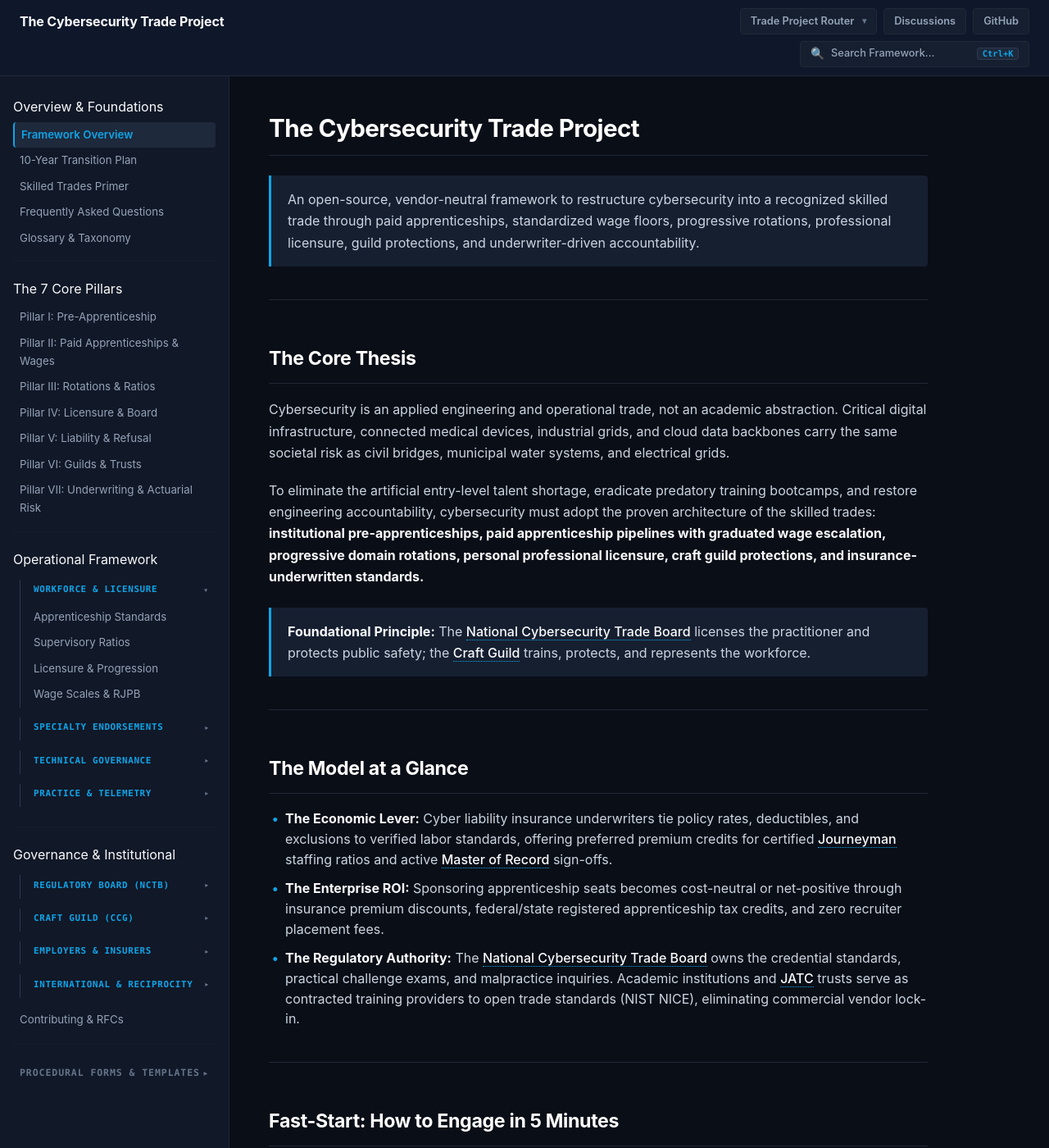
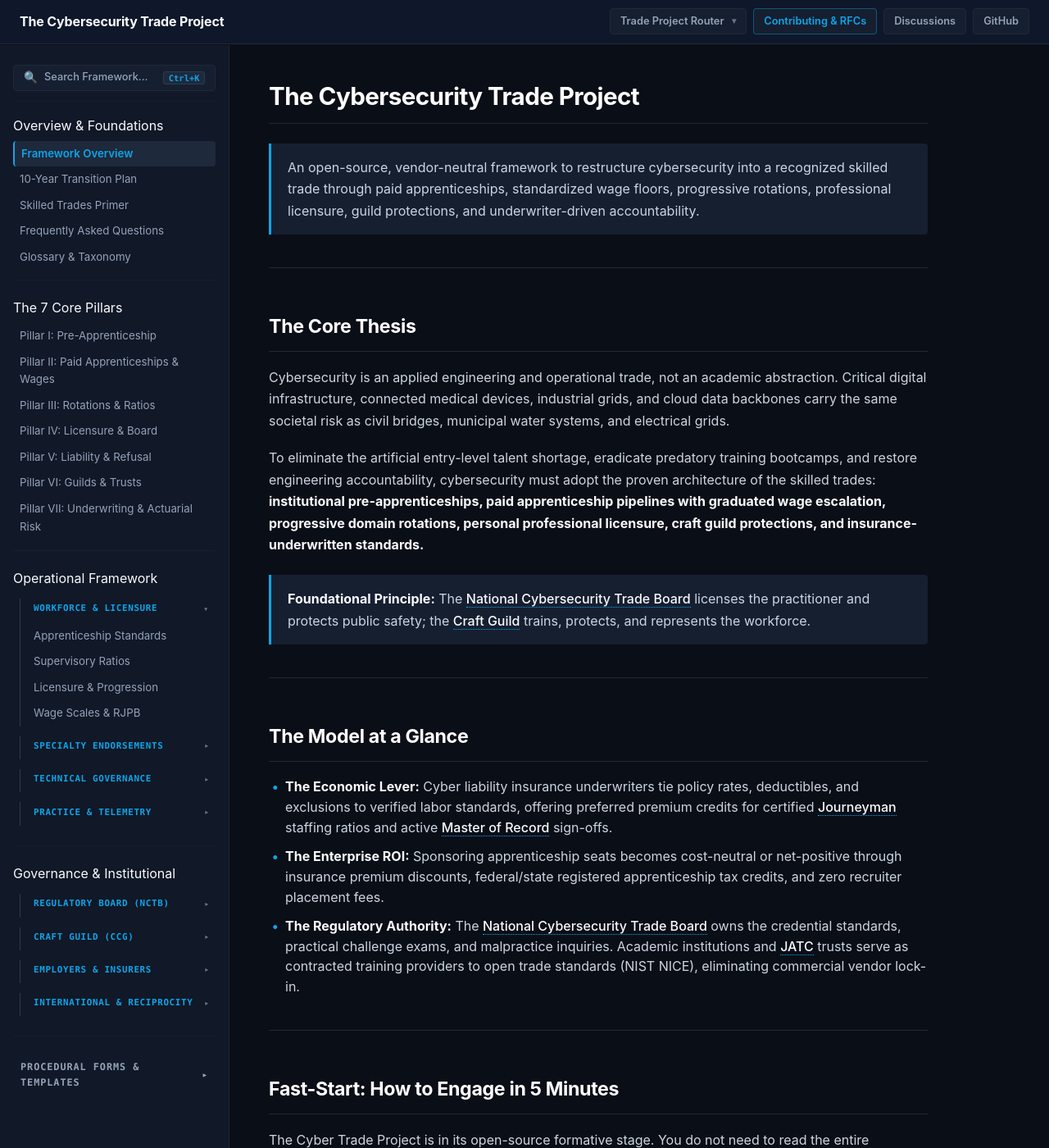
Before and after one commit to DanielTolczyk/the-cyber-trade-project, a Jekyll site: the page built from README.md, in a window 1280 px wide and 1400 px high. Shown: the whole window at 82% size. Built offline with Jekyll 4.4.1, drawn with Linux system fonts in a browser that asks for light colours; our own code applies the rules of GitHub Pages for plain Markdown files.

Commit message:
fix(portal): integrate sidebar search, elevate contributing button to header, and enhance procedural forms styling (#76)

```diff
--- a/_includes/header.html
+++ b/_includes/header.html
@@ -33,6 +33,9 @@
             </a>
           </div>
         </div>
+        <a href="{{ site.baseurl }}/CONTRIBUTING.html" class="tool-link tool-link-contribute">
+          <span>Contributing &amp; RFCs</span>
+        </a>
         <a href="https://github.com/the-cyber-trade-project/framework/discussions" target="_blank" rel="noopener noreferrer" class="tool-link">
           <span>Discussions</span>
         </a>
@@ -41,19 +44,18 @@
         </a>
       </div>
     </div>
-    <div class="portal-header-bottom">
-      <button type="button" class="tool-link portal-search-btn" id="btn-portal-search" aria-label="Search Framework (Ctrl+K)">
+  </div>
+  <div class="portal-mobile-nav-bar">
+    <div class="mobile-actions-split">
+      <button class="mobile-nav-trigger" id="btn-toggle-sidebar" aria-label="Browse framework navigation">
+        <span class="mobile-nav-label"><span class="menu-icon-bars">☰</span> Framework Navigation</span>
+        <span class="mobile-nav-arrow">▾</span>
+      </button>
+      <button type="button" class="tool-link mobile-search-trigger portal-search-btn" id="btn-portal-search-mobile" aria-label="Search Framework">
         <span class="search-btn-icon" aria-hidden="true">🔍</span>
-        <span class="search-btn-text">Search Framework...</span>
-        <kbd class="search-btn-kbd">Ctrl+K</kbd>
+        <span class="search-btn-text">Search...</span>
       </button>
     </div>
-  </div>
-  <div class="portal-mobile-nav-bar">
-    <button class="mobile-nav-trigger" id="btn-toggle-sidebar" aria-label="Browse framework navigation">
-      <span class="mobile-nav-label"><span class="menu-icon-bars">☰</span> Framework Navigation</span>
-      <span class="mobile-nav-arrow">▾</span>
-    </button>
   </div>
 </header>
 
--- a/_includes/sidebar.html
+++ b/_includes/sidebar.html
@@ -2,6 +2,13 @@
   <div class="sidebar-header-mobile">
     <span class="sidebar-title">Framework Navigation</span>
     <button class="sidebar-close-btn" id="btn-close-sidebar" aria-label="Close menu">&times;</button>
+  </div>
+  <div class="sidebar-search-box">
+    <button type="button" class="tool-link portal-search-btn sidebar-search-btn" id="btn-portal-search" aria-label="Search Framework (Ctrl+K)">
+      <span class="search-btn-icon" aria-hidden="true">🔍</span>
+      <span class="search-btn-text">Search Framework...</span>
+      <kbd class="search-btn-kbd">Ctrl+K</kbd>
+    </button>
   </div>
   <div class="nav-group">
     <div class="nav-group-title">Overview & Foundations</div>
@@ -113,10 +120,6 @@
         <li class="nav-item"><a href="{{ site.baseurl }}/docs/international-adaptations.html">International Guide</a></li>
       </ul>
     </details>
-
-    <ul class="nav-list" style="margin-top: 0.5rem;">
-      <li class="nav-item"><a href="{{ site.baseurl }}/CONTRIBUTING.html">Contributing & RFCs</a></li>
-    </ul>
   </div>
 
   <details class="nav-group">
--- a/assets/css/portal.css
+++ b/assets/css/portal.css
@@ -87,8 +87,8 @@
   margin: 0 auto;
   padding: 0.65rem 1.5rem;
   display: flex;
-  flex-direction: column;
-  gap: 0.45rem;
+  justify-content: space-between;
+  align-items: center;
 }
 
 .portal-header-top {
@@ -96,12 +96,7 @@
   justify-content: space-between;
   align-items: center;
   gap: 1rem;
-}
-
-.portal-header-bottom {
-  display: flex;
-  justify-content: flex-end;
-  align-items: center;
+  width: 100%;
 }
 
 .portal-brand {
@@ -166,7 +161,18 @@
   border-color: var(--accent-cyan);
 }
 
-/* Mobile Header Layout (< 768px): 4-Row Clean Layout */
+.tool-link-contribute {
+  border-color: rgba(14, 165, 233, 0.4);
+  color: var(--accent-cyan);
+}
+
+.tool-link-contribute:hover {
+  background-color: rgba(14, 165, 233, 0.12);
+  color: #ffffff;
+  border-color: var(--accent-cyan);
+}
+
+/* Mobile Header Layout (< 768px): 2-Row Clean Layout */
 @media (max-width: 768px) {
   .portal-header-inner {
     padding: 0.6rem 1rem;
@@ -191,27 +197,14 @@
 
   .portal-header-tools {
     display: grid;
-    grid-template-columns: repeat(3, 1fr);
+    grid-template-columns: repeat(4, 1fr);
     gap: 6px;
     width: 100%;
   }
 
-  .portal-header-bottom {
-    width: 100%;
-  }
-
-  .portal-search-btn {
-    width: 100% !important;
-    max-width: 100% !important;
-  }
-
-  .portal-search-btn .search-btn-kbd {
-    display: none;
-  }
-
   .tool-link {
     width: 100%;
-    font-size: 0.75rem;
+    font-size: 0.72rem;
     height: 30px;
     padding: 0 0.2rem;
     text-align: center;
@@ -230,7 +223,7 @@
   }
 }
 
-/* Mobile Framework Navigation Bar (Row 3, connects directly to content) */
+/* Mobile Framework Navigation Bar (Row 2 on mobile, connects directly to content) */
 .portal-mobile-nav-bar {
   display: none;
 }
@@ -241,6 +234,13 @@
     background-color: #0b1120;
     border-top: 1px solid var(--border-color);
     padding: 0.4rem 1rem;
+  }
+
+  .mobile-actions-split {
+    display: grid;
+    grid-template-columns: 1fr 1fr;
+    gap: 8px;
+    width: 100%;
   }
 
   .mobile-nav-trigger {
@@ -254,7 +254,9 @@
     color: var(--text-primary);
     font-size: 0.8rem;
     font-weight: 700;
-    padding: 0.55rem 0.85rem;
+    padding: 0.45rem 0.75rem;
+    height: 34px;
+    box-sizing: border-box;
     border-radius: var(--radius-sm);
     cursor: pointer;
     transition: all 0.15s ease;
@@ -271,11 +273,39 @@
     align-items: center;
     gap: 6px;
     color: var(--accent-cyan);
+    font-size: 0.78rem;
   }
 
   .mobile-nav-arrow {
     color: var(--text-muted);
     font-size: 0.85rem;
+  }
+
+  .mobile-search-trigger {
+    width: 100% !important;
+    max-width: 100% !important;
+    height: 34px !important;
+    display: flex !important;
+    align-items: center !important;
+    justify-content: flex-start !important;
+    gap: 6px !important;
+    padding: 0 0.75rem !important;
+    box-sizing: border-box !important;
+    background-color: var(--bg-card) !important;
+    border: 1px solid var(--border-color) !important;
+    border-radius: var(--radius-sm) !important;
+    font-size: 0.78rem !important;
+  }
+
+  .mobile-search-trigger .search-btn-text {
+    flex: 1;
+    text-align: left;
+    color: var(--text-secondary);
+  }
+
+  .mobile-search-trigger:hover {
+    border-color: var(--accent-cyan) !important;
+    background-color: var(--bg-card-hover) !important;
   }
 }
 
@@ -486,20 +516,21 @@
 
 .nav-group-summary {
   font-family: var(--font-mono);
-  font-size: 0.72rem;
+  font-size: 0.74rem;
   font-weight: 700;
-  color: var(--text-muted);
+  color: var(--text-secondary);
   text-transform: uppercase;
   letter-spacing: 0.08em;
-  padding: 0.35rem 0.5rem;
+  padding: 0.4rem 0.5rem;
   cursor: pointer;
   list-style: none;
   display: flex;
   justify-content: space-between;
   align-items: center;
   border-radius: var(--radius-sm);
-  transition: all 0.1s ease;
+  transition: all 0.15s ease;
   user-select: none;
+  border: 1px solid transparent;
 }
 
 .nav-group-summary::-webkit-details-marker {
@@ -509,12 +540,13 @@
 .nav-group-summary::after {
   content: "▾";
   font-size: 0.75rem;
-  color: var(--text-muted);
-  transition: transform 0.15s ease;
+  color: var(--text-secondary);
+  transition: transform 0.15s ease, color 0.15s ease;
 }
 
 details[open] .nav-group-summary::after {
   transform: rotate(0deg);
+  color: var(--accent-cyan);
 }
 
 details:not([open]) .nav-group-summary::after {
@@ -522,8 +554,14 @@
 }
 
 .nav-group-summary:hover {
-  color: var(--text-primary);
-  background-color: rgba(30, 41, 59, 0.3);
+  color: var(--accent-cyan);
+  background-color: rgba(14, 165, 233, 0.08);
+  border-color: rgba(14, 165, 233, 0.25);
+}
+
+details[open] .nav-group-summary {
+  color: var(--accent-cyan);
+  background-color: rgba(14, 165, 233, 0.05);
 }
 
 .nav-subgroup {
@@ -1114,6 +1152,27 @@
 }
 
 
+/* Sidebar Search Trigger */
+.sidebar-search-box {
+  margin-bottom: 1rem;
+  padding-bottom: 0.75rem;
+  border-bottom: 1px solid rgba(31, 41, 55, 0.4);
+}
+
+.sidebar-search-btn {
+  width: 100% !important;
+  max-width: 100% !important;
+  background-color: var(--bg-card);
+  border: 1px solid var(--border-color);
+  color: var(--text-muted);
+}
+
+.sidebar-search-btn:hover {
+  border-color: var(--accent-cyan);
+  background-color: var(--bg-card-hover);
+  color: var(--text-primary);
+}
+
 /* Global Client-Side Search Trigger & Modal Styles */
 .portal-search-btn {
   display: inline-flex;
```
